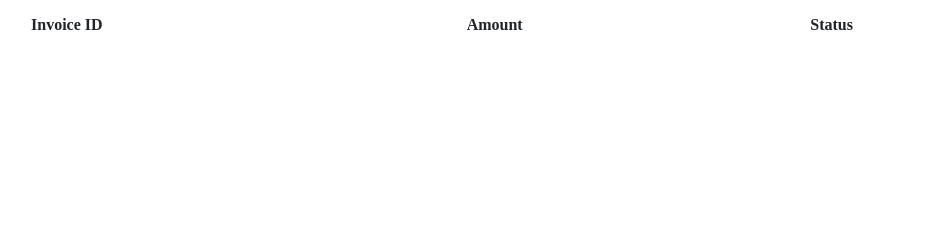
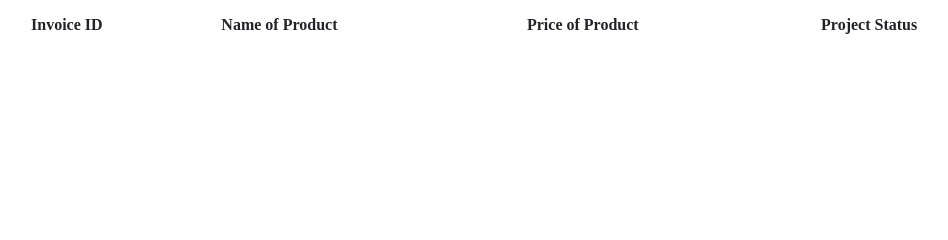
Before and after one commit to tmchuynh/business_project, a Flask app: template flask_app/templates/client_products.html in a window 1280 px wide. Shown: the part 168-408 px from the top of the page, without its empty margins (34-982 px from the left). Run offline with Flask 3, Linux system fonts and the light colour scheme; the template is opened without the code that fills it, so the values that code supplies are empty.

Commit message:
🐛 fix(admin.py): use title() instead of capitalize() for product name ✨ feat(product.py): update get_current_product_by_client method in Invoice model 🔨 refactor(client_model.py): remove proj_status from get_invoices_by_client method 🔨 refactor(invoice_model.py): remove proj_status from update_invoice method 🔨 refactor(product_model.py): add status field to Product model The product name is now properly capitalized using the title() method instead of capitalize(). The get_current_product_by_client method in the Invoice model has been updated to return the current product by client. The proj_status field has been removed from the get_invoices_by_client and update_invoice methods in the Client and Invoice models, respectively. The Product model has been updated to include a status field.
🎨 style(client_products.html): reformat table headers and rows
💄 style(client_products.html): change invoice details modal title to include product name
The table headers and rows have been reformatted to better display the product name and price. The invoice details modal title has been updated to include the product name for better clarity.

```diff
--- a/flask_app/controllers/admin.py
+++ b/flask_app/controllers/admin.py
@@ -123,7 +123,7 @@ def add_product():
         return redirect('/admin')
 
     new_product = {
-        'name': request.form['name'].capitalize(),
+        'name': request.form['name'].title(),
         'category': request.form['category'].upper(),
         'price': request.form['price']
     }
@@ -144,7 +144,7 @@ def edit_product(product_id):
         return redirect('/admin')
     this_product = {
         'product_id': product_id,
-        'name': request.form['name'].capitalize(),
+        'name': request.form['name'].title(),
         'price': request.form['price'],
         'discount': request.form['discount'],
         'category': request.form['category'].upper()
--- a/flask_app/models/product_model.py
+++ b/flask_app/models/product_model.py
@@ -11,6 +11,7 @@ class Product:
         self.price = data['price']
         self.discount = data['discount']
         self.category = data['category']
+        self.status = data['status']
         self.created_at = data['created_at']
         self.updated_at = data['updated_at']
         self.products = None
@@ -92,7 +93,7 @@ class Product:
         :param data: a dictionary of the data we want to insert into the database
         :return: The id of the product that was just created.
         """
-        query = "INSERT INTO products (name, price, category) VALUES (%(name)s, %(price)s, %(category)s)"
+        query = "INSERT INTO products (name, price, category, status) VALUES (%(name)s, %(price)s, %(category)s, 'unassigned')"
         results = connectToMySQL(DATABASE).query_db(query, data)
         return results
 
@@ -106,7 +107,7 @@ class Product:
         :param data: a dictionary of the data we want to update in the database
         :return: The results of the query.
         """
-        query = "UPDATE products SET price = %(price)s, discount = %(discount)s WHERE id = %(product_id)s"
+        query = "UPDATE products SET price = %(price)s, status = %(status)s, discount = %(discount)s WHERE id = %(product_id)s"
         results = connectToMySQL(DATABASE).query_db(query, data)
         return results
 
--- a/flask_app/templates/client_products.html
+++ b/flask_app/templates/client_products.html
@@ -23,16 +23,18 @@
             <table>
                 <thead>
                     <th>Invoice ID</th>
-                    <th>Amount</th>
-                    <th>Status</th>
+                    <th>Name of Product</th>
+                    <th>Price of Product</th>
+                    <th>Project Status</th>
                 </thead>
                 <tbody>
                     <!-- This is a for loop that is iterating through the list of products and displaying the name, category,
                     status, and price of each product. -->
                     {% for invoice in list_of_invoices: %}
                     <tr>
-                        <td>{{invoice.id}}</td>
-                        <td>{{invoice.amount}}</td>
+                        <td>{{invoice.invoice_id}}</td>
+                        <td>{{invoice.name}}</td>
+                        <td>{{invoice.price}}</td>
                         <td>{{invoice.proj_status}}</td>
                         <td class="d-flex gap-2">
                             <button type="button" class="btn btn-primary" data-bs-toggle="modal" data-bs-target="#INVOICE{{invoice.id}}000">
@@ -46,7 +48,7 @@
                             <div class="modal-content">
 
                                 <div class="modal-header">
-                                    <h1 class="modal-title fs-5" id="updateInvoiceModalLabel">Update Invoice #{{invoice.id}} Details</h1>
+                                    <h1 class="modal-title fs-5" id="updateInvoiceModalLabel">Update {{invoice.name}} Invoice #{{invoice.id}} Details</h1>
                                     <button type="button" class="btn-close" data-bs-dismiss="modal" aria-label="Close"></button>
                                 </div>
 
@@ -55,17 +57,14 @@
                                         <label for="id">Invoice ID</label>
                                         <input type="text" name="id" value="{{invoice.id}}" disabled>
 
+                                        <label for="name">Product Name</label>
+                                        <input type="text" name="name" value="{{invoice.name}}" disabled>
+
                                         <label for="amount">Amount</label>
                                         <input type="text" name="amount" value="{{invoice.amount}}">
 
                                         <label for="proj_status">Project Status</label>
                                         <input type="text" name="proj_status" value="{{invoice.proj_status}}">
-
-                                        <label for="date_due">Due Date</label>
-                                        <input type="date" name="date_due" value="{{invoice.date_due}}">
-
-                                        <label for="date_paid">Date Paid</label>
-                                        <input type="date" name="date_paid" value="{{invoice.date_paid}}">
 
                                         <button type="submit" class="btn btn-primary">Save changes</button>
                                     </form>
```
Also changed, not shown: flask_app/controllers/product.py (+2 -8 lines), flask_app/models/client_model.py (+8 -7 lines), flask_app/models/invoice_model.py (+22 -7 lines).
